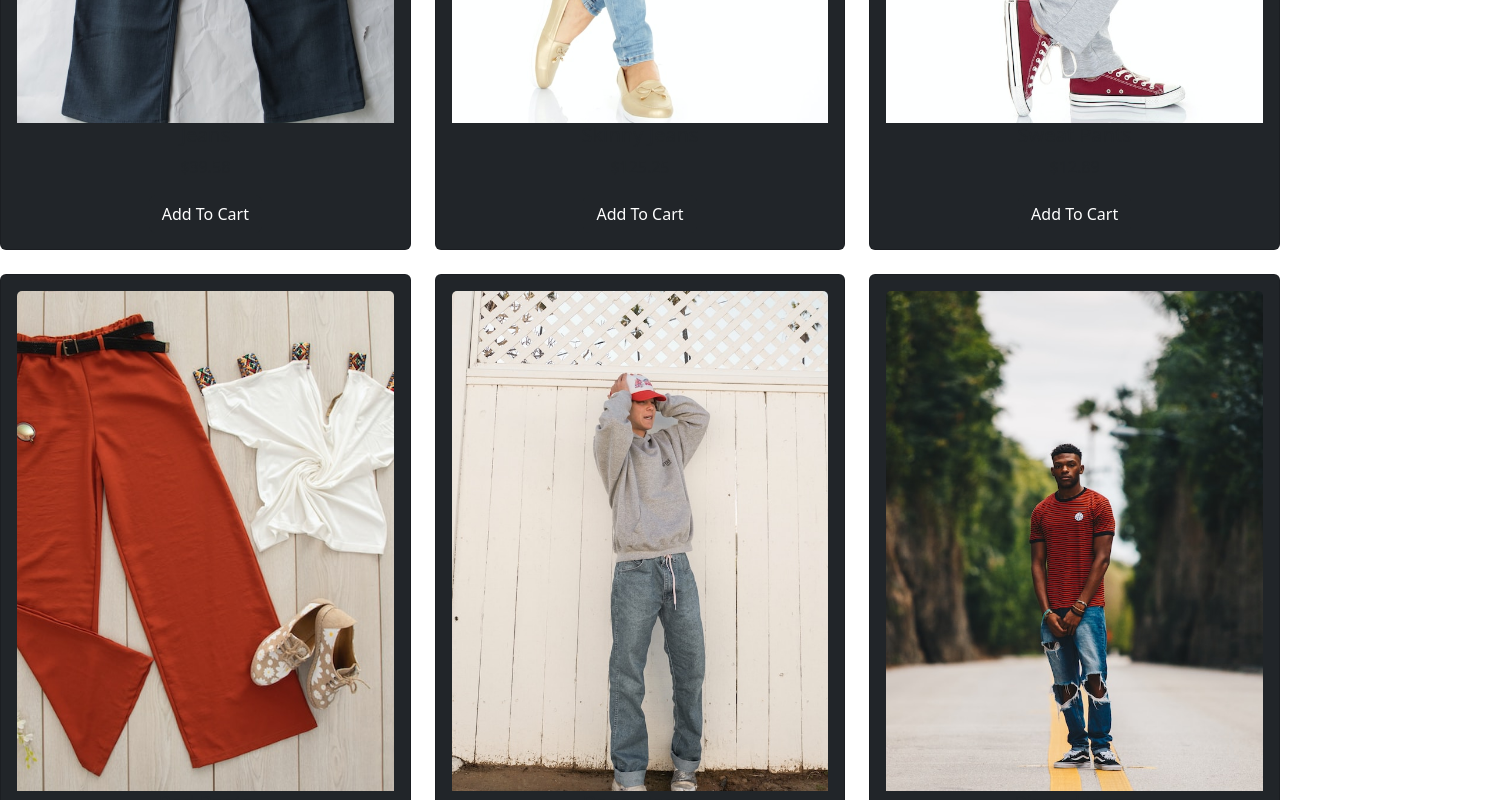
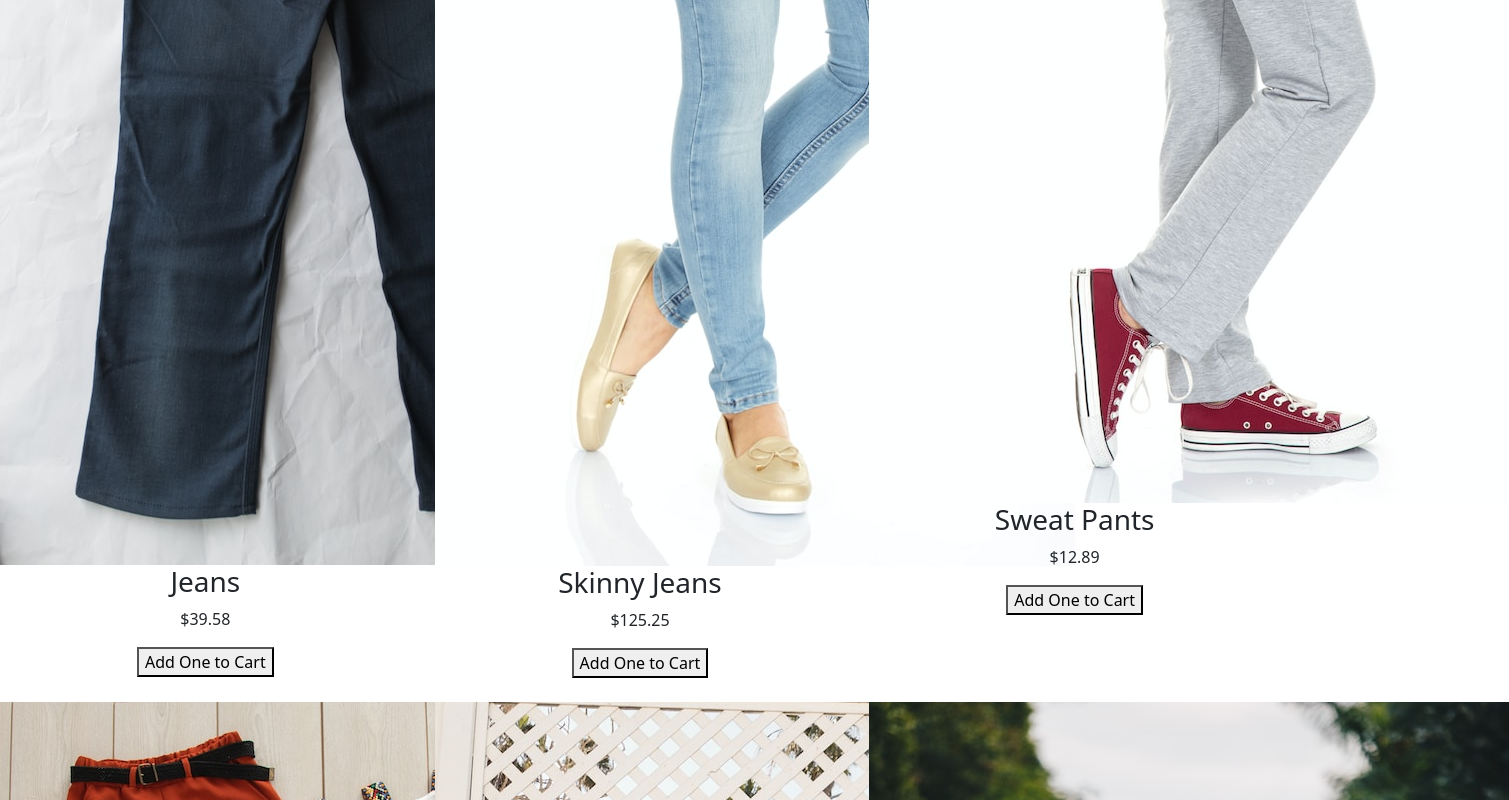
Before and after one commit to SalamanderCtesiphon/fashion-boutique, a React (Create React App) app: page /pants in a window 1280 px wide. Shown: the part 560-1360 px from the top of the page, 1509 px wide, since content can reach past the window. Built offline with nearby package versions, Linux system fonts and the light colour scheme.

Commit message:
extracted out the bootstrap components and replaced with vanilla html elements which will allow me to style the page the way i want

```diff
--- a/src/components/ProductCard.js
+++ b/src/components/ProductCard.js
@@ -9,28 +9,26 @@ function ProductCard(props) {
   const productQuantity = cart.getProductQuantity(product.id)
 
   return (
-    <Card bg='dark' variant='dark'>
-      <Card.Body>
-        <Card.Img variant='top'style={{height: '500px', objectFit: 'cover',
-          backgroundPosition: 'center' }} src={product.image}></Card.Img>
-        <Card.Title>{product.title}</Card.Title>
-        <Card.Text>${product.price}</Card.Text>
-        { productQuantity > 0 ?
+
+    <div className='product-card'>
+      <img src={product.image}></img>
+      <h3>{product.title}</h3>
+      <p>${product.price}</p>
+      { productQuantity > 0 ?
         <>
-          <Form as={Row}>
-            <Form.Label column="true" sm="6">In Cart: {productQuantity}</Form.Label>
-            <Col sm="6">
-              <Button sm="6" bg='dark' variant='dark' onClick={() => cart.addOneToCart(product.id)} className='mx-2'>+</Button>
-              <Button sm="6" bg='dark' variant='dark' onClick={() => cart.removeOneFromCart(product.id)} className='mx-2'>-</Button>
-            </Col>
-          </Form>
-          <Button bg='dark' variant='dark' onClick={() => cart.deleteFromCart(product.id)} className='my-2'>Remove From Cart</Button>
+          <button onClick={() => cart.removeOneFromCart(product.id)} >-</button>
+          <div>
+            In cart: {productQuantity}
+          </div>
+          <button onClick={() => cart.addOneToCart(product.id)} >+</button>
+          <button onClick={() => cart.deleteFromCart(product.id)} >Delete</button>
         </>
         :
-        <Button vbg='dark' variant='dark' onClick={() => cart.addOneToCart(product.id)} >Add To Cart</Button>
-        }
-        </Card.Body>
-    </Card>
+        <>
+         <button onClick={() => cart.addOneToCart(product.id)} >Add One to Cart</button>
+        </>
+      }
+    </div>
   )
 }
 
```
